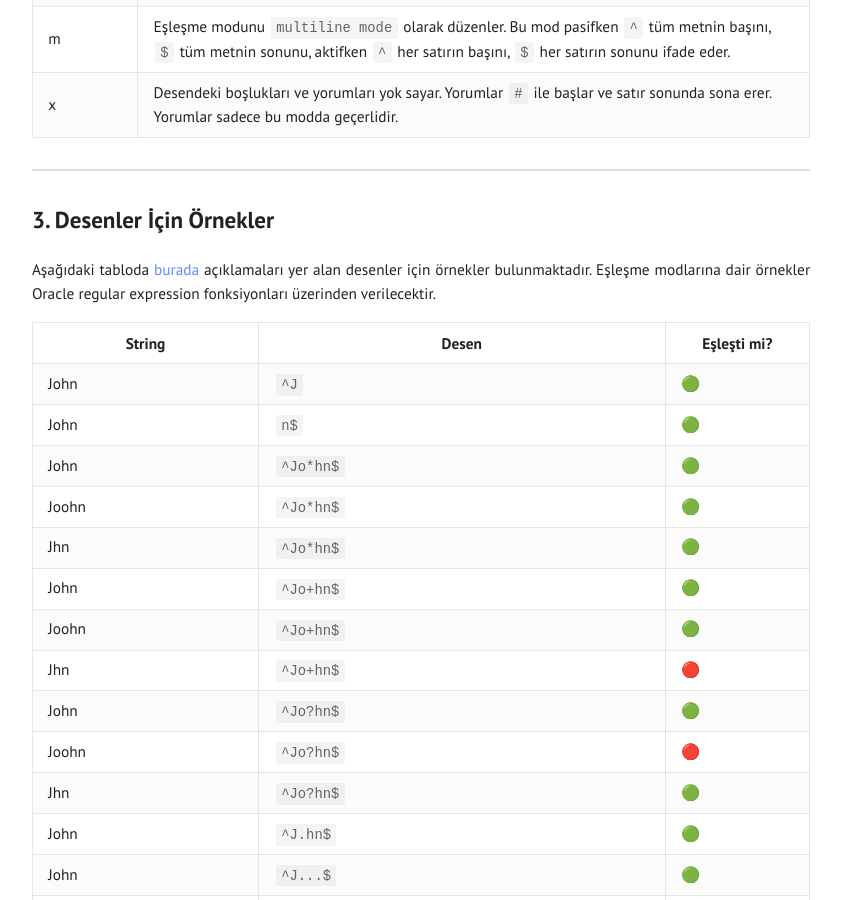
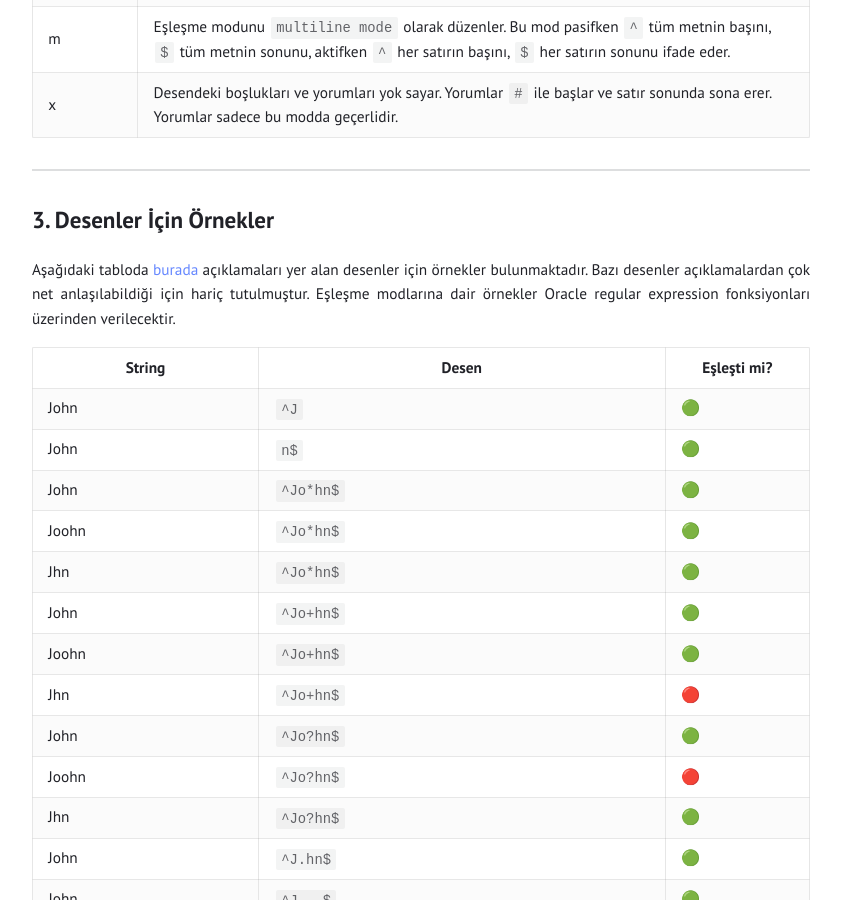
Before and after one commit to tunahanoguz/tunahanoguz.github.io, a Jekyll site: the page built from _posts/2025-05-05-oracle-regular-expressions.md, in a window 1280 px wide and 900 px high, scrolled down 3761 px. Shown: the whole window, without its empty margins (219-1060 px from the left). Built offline with Jekyll 4.4.1, drawn with Linux system fonts in a browser that asks for light colours; part of the change alters nothing that is shown; some of the changed text lies outside the part shown.

Commit message:
Update 2025-05-05-oracle-regular-expressions.md

````diff
--- a/_posts/2025-05-05-oracle-regular-expressions.md
+++ b/_posts/2025-05-05-oracle-regular-expressions.md
@@ -91,7 +91,7 @@ Aşağıdaki tabloda yine `REGEXP_INSTR`, `REGEXP_COUNT`, `REGEXP_LIKE`, `REGEXP
 
 ## 3. Desenler İçin Örnekler {#desenler-icin-ornekler}
 
-Aşağıdaki tabloda [burada](#desenler-ve-aciklamalari) açıklamaları yer alan desenler için örnekler bulunmaktadır. Eşleşme modlarına dair örnekler Oracle regular expression fonksiyonları üzerinden verilecektir.
+Aşağıdaki tabloda [burada](#desenler-ve-aciklamalari) açıklamaları yer alan desenler için örnekler bulunmaktadır. Bazı desenler açıklamalardan çok net anlaşılabildiği için hariç tutulmuştur. Eşleşme modlarına dair örnekler Oracle regular expression fonksiyonları üzerinden verilecektir.
 
 | String              | Desen                               | Eşleşti mi? |
 |---------------------|-------------------------------------|-------------|
@@ -127,7 +127,6 @@ Aşağıdaki tabloda [burada](#desenler-ve-aciklamalari) açıklamaları yer ala
 | a9                  | ```^[^A-Z][0-9]$```                 | 🟢           |
 | James               | ```^J(ame|one)s$```                 | 🟢           |
 | Jones               | ```^J(ame|one)s$```                 | 🟢           |
-| Jones               | ```^J(ame|one)s$```                 | 🟢           |
 | Jonas               | ```^J(ame|one)s$```                 | 🔴           |
 | Joohn               | ```^Jo{2}hn$```                     | 🟢           |
 | John                | ```^Jo{2}hn$```                     | 🔴           |
@@ -142,28 +141,6 @@ Aşağıdaki tabloda [burada](#desenler-ve-aciklamalari) açıklamaları yer ala
 | Jooooohn            | ```^Jo{2,4}hn$```                   | 🔴           |
 | John James Jennifer | ```^([A-Z])ohn \1ames \1ennifer$``` | 🟢           |
 | John James Doe      | ```^([A-Z])ohn \1ames \1oe$```      | 🔴           |
-| 9                   | ```^\d$```                          | 🟢           |
-| 10                  | ```^\d{2}$```                       | 🟢           |
-| A9                  | ```^[A-Z]\d$```                     | 🟢           |
-| A9                  | ```^\D\d$```                        | 🟢           |
-| a9                  | ```^\D\d$```                        | 🟢           |
-| _9                  | ```^\D\d$```                        | 🟢           |
-| 19                  | ```^\D\d$```                        | 🔴           |
-| A                   | ```\w```                            | 🟢           |
-| a                   | ```\w```                            | 🟢           |
-| 9                   | ```\w```                            | 🟢           |
-| _                   | ```\w```                            | 🟢           |
-| ?                   | ```\w```                            | 🔴           |
-| *                   | ```\w```                            | 🔴           |
-| A                   | ```\W```                            | 🔴           |
-| a                   | ```\W```                            | 🔴           |
-| 9                   | ```\W```                            | 🔴           |
-| _                   | ```\W```                            | 🔴           |
-| ?                   | ```\W```                            | 🟢           |
-| *                   | ```\W```                            | 🟢           |
-| *1                  | ```\W\w```                          | 🟢           |
-| John Doe            | ```^John\sDoe$```                   | 🟢           |
-| John Doe            | ```^\S{4}\s\S{3}$```                | 🟢           |
 | John                | `\AJ`                               | 🟢           |
 | John                | `n\Z`                               | 🟢           |
 
````
